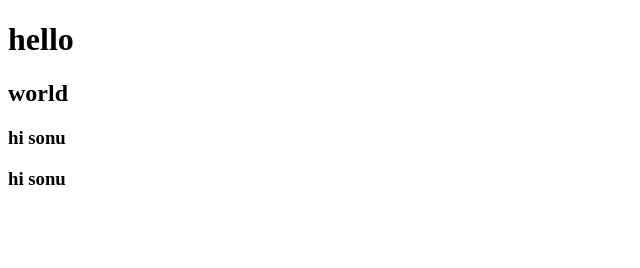
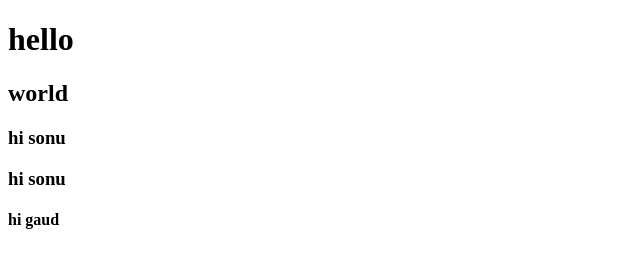
Before and after one commit to gaudsonu98/Test3, a plain HTML site: page index.html in a window 1280 px wide. Shown: the full height of the page, 0-640 px from the left. Drawn offline with Linux system fonts and the light colour scheme.

Commit message:
added h4

```diff
--- a/index.html
+++ b/index.html
@@ -11,6 +11,7 @@
     <h2>world</h2>
     <h3>hi sonu</h3>
     <h3>hi sonu </h3>
+    <h4>hi gaud </h4>
 
 </body>
 </html>
```
